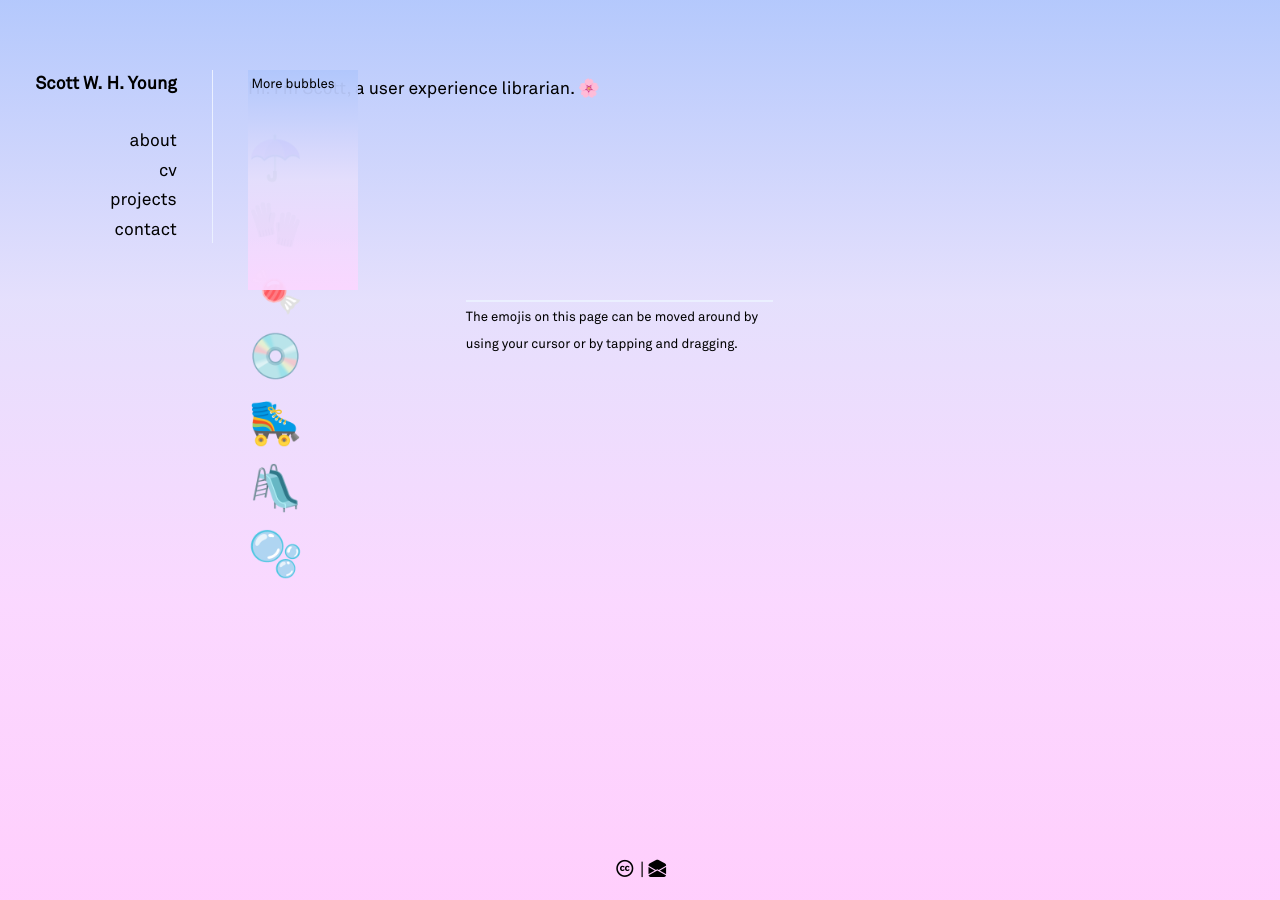
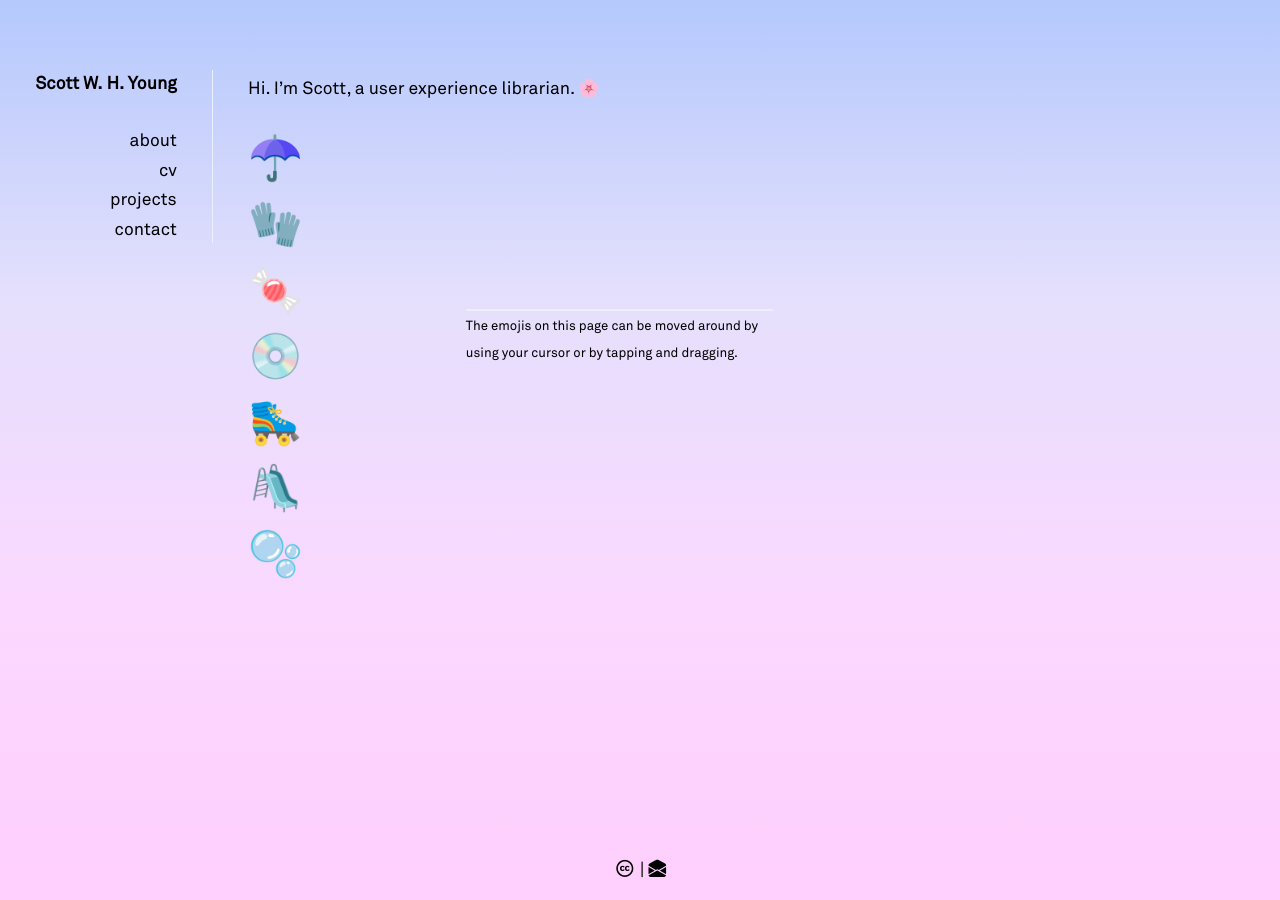
Before and after one commit to swyoung/swyoung.github.io, a Jekyll site: the page built from index.md, in a window 1280 px wide. Built offline with Jekyll 4.4.1, drawn with Linux system fonts in a browser that asks for light colours; nearby versions of some CDN libraries; a style sheet for code colours, icons or effects is not loaded.

Commit message:
Update index.md
remove duplicate feature

```diff
--- a/index.md
+++ b/index.md
@@ -12,7 +12,7 @@ Hi. I’m Scott, a user experience librarian. <span class="emoji-spin">🌸</spa
   <div id="skate" can-move style="font-size:40px">🛼</div>
   <div id="slide" can-move style="font-size:40px">🛝</div>
   <div id="bubbles" can-move style="font-size:40px">🫧</div>
- <div can-duplicate="bubbles" style="position:absolute; padding: .25em;font-size: 75%;background: linear-gradient(180deg, rgba(176, 198, 252, 0.95), rgba(228, 222, 252, 0.95), rgba(250, 214, 255, 0.95));height: 200px;width: 100px;">More bubbles</div>
+ <!-- <div can-duplicate="bubbles" style="position:absolute; padding: .25em;font-size: 75%;background: linear-gradient(180deg, rgba(176, 198, 252, 0.95), rgba(228, 222, 252, 0.95), rgba(250, 214, 255, 0.95));height: 200px;width: 100px;">More bubbles</div> -->
 <div style="border-top:2px solid hsla(223,100%,96%,80);margin:1em;width:46%;position:relative;left:30%;bottom:50%">
 <span style="font-size:75%">The emojis on this page can be moved around by using your cursor or by tapping and dragging.</span>
 </div>
```
